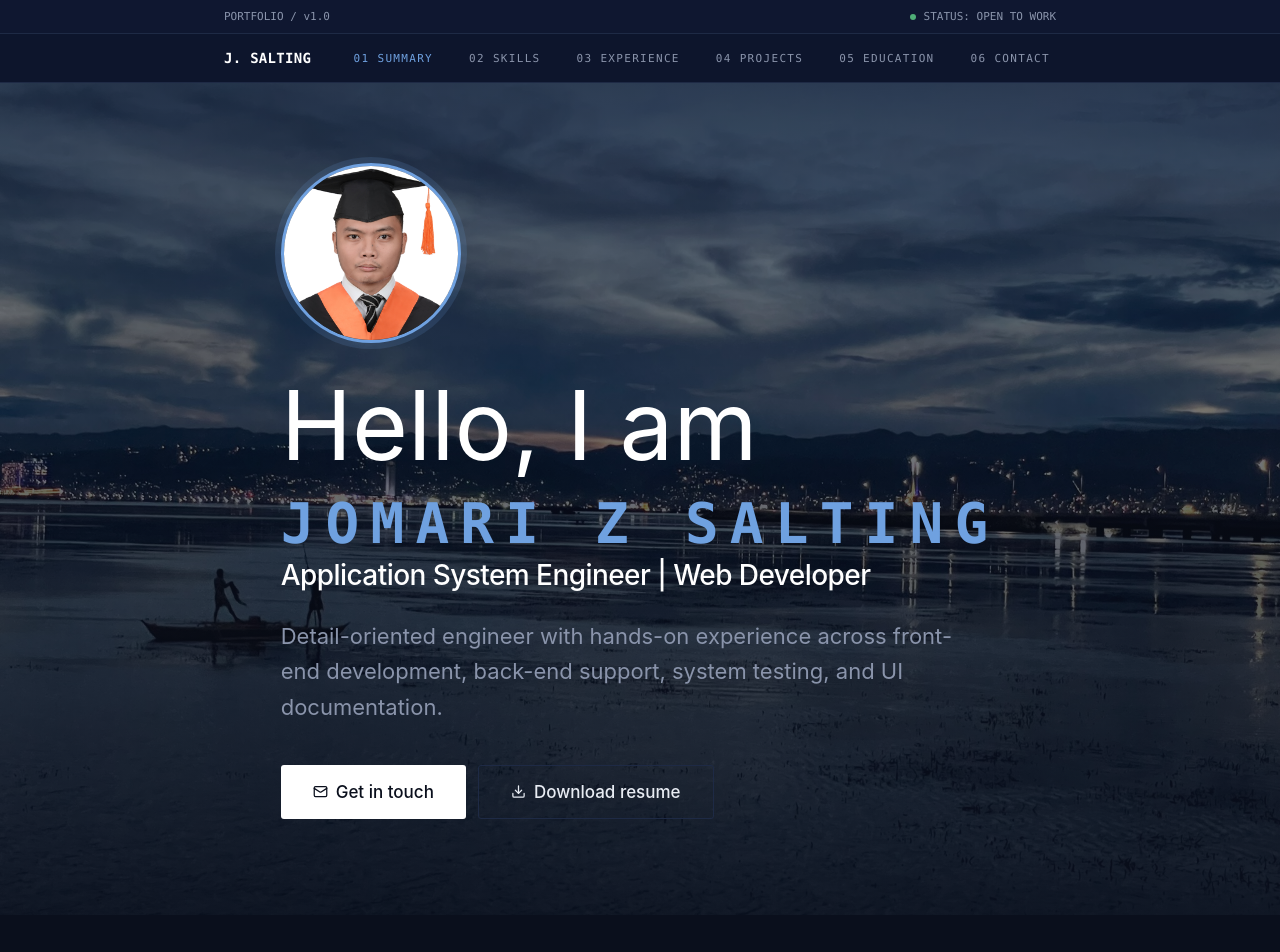
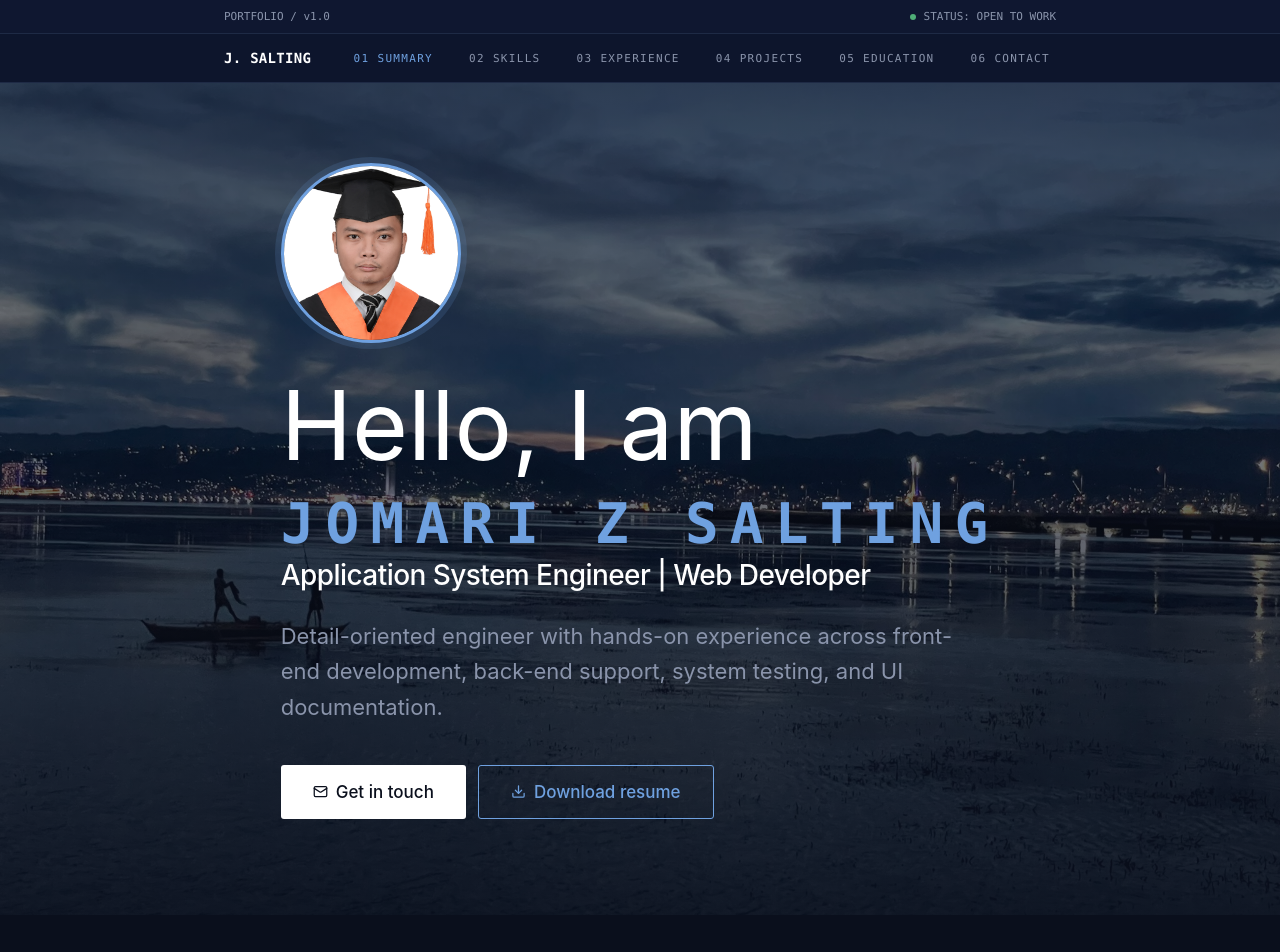
Before and after one commit to OmarJomar/portfolio_project, a React (Vite) app: page / in a window 1280 px wide. Shown: the top 952 px of the page. Built offline with nearby package versions, Linux system fonts and the light colour scheme.

Commit message:
New Update

```diff
--- a/src/index.css
+++ b/src/index.css
@@ -278,8 +278,8 @@ button {
 }
 
 .btn-secondary {
-  border: 1px solid var(--rule);
-  color: var(--text);
+  border: 1px solid #6FA1E0;
+  color: #6FA1E0;
 }
 
 @media (min-width: 1200px) {
```
